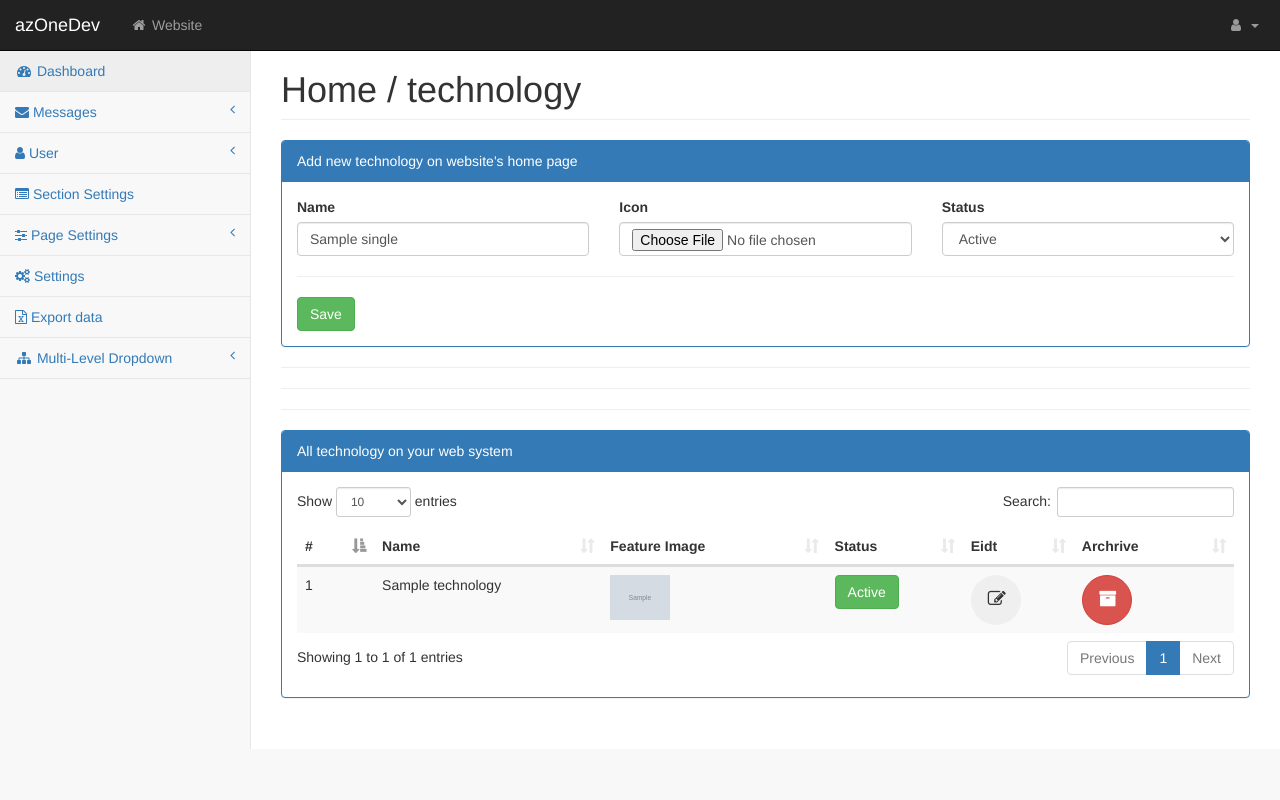
After one commit to azonedev/devstartup, a Laravel app: template resources/views/admin/pages/Home-technology-edit.blade.php in a window 1280 px wide. The commit adds this page. Run offline with Laravel 8, Linux system fonts and the light colour scheme; the template is opened without the code that fills it: most values are stand-ins (such as "Sample title", 1, 10 or a date in 2020); some libraries are stand-ins or nearby versions; some web fonts are replaced.

Commit message:
New fearture added on sytem [crud on admin for technology section]

```diff
--- /dev/null
+++ b/resources/views/admin/pages/Home-technology-edit.blade.php
@@ -0,0 +1,139 @@
+@extends('admin.admin-master')
+
+@section('page-title','Home / technology ')
+
+@section('main-content')
+    <div class="panel panel-primary ">
+        <div class="panel-heading">Add new technology on website's home page</div>
+        <div class="panel-body">
+            @foreach ($singleData as $item)
+
+            <form role="form" action="{{url('admin/home/technology/update')}}/{{$item->id}}" method="POST" enctype="multipart/form-data">
+
+                @csrf
+
+                <div class="row">
+                    <div class="col-md-4 col-sm-6">
+                         <label for="title">Name</label>
+                        <input type="text" class="form-control" name="name" value="{{$item->name}}"  required>
+                    </div>
+                    <div class="col-md-4 col-sm-6">
+                         <label for="title">Icon</label>
+                        <input type="file" class="form-control" name="image">
+                    </div>
+                    <div class="col-md-4 col-sm-6">
+                        <label for="title">Status</label>
+                        <select name="status" class="form-control" id="">
+                            @if ($item->status=="active")
+                                <option value="active" selected>Active</option>
+                            @else
+                                <option value="active">Active</option>
+                            @endif
+
+                            @if ($item->status=='archrived')
+                                <option value="archrived" selected>Archrived</option>
+                            @else
+                                <option value="archrived">Archrived</option>
+                            @endif
+                        </select>
+                    </div>
+                </div>
+                <hr>
+                <input type="hidden" name="prev-img" value="{{$item->img}}">
+
+
+                <input type="submit" class="btn btn-success" value="Save">
+            @endforeach
+
+            </form>
+        </div>
+    </div>
+
+    {{-- end of form --}}
+<hr><hr><hr>
+
+    <div class="row">
+                        <div class="col-lg-12">
+                            <div class="panel panel-primary">
+                                <div class="panel-heading">
+                                    All technology on your web system
+                                </div>
+                                <!-- /.panel-heading -->
+                                <div class="panel-body">
+                                    <div class="table-responsive">
+                                        <table class="table table-striped table-hover" id="dataTables-example">
+                                            <thead class="thead-dark">
+                                                <tr>
+                                                    <th>#</th>
+                                                    <th>Name</th>
+                                                    <th>Feature Image</th>
+                                                    <th>Status</th>
+                                                    <th>Eidt</th>
+                                                    <th>Archrive</th>
+                                                </tr>
+                                            </thead>
+                                            <tbody>
+                                                @php
+                                                    $i = 0;
+                                                @endphp
+                                                @foreach ($technologyData as $item)
+                                                <tr>
+                                                    <td>{{$i+=1}}</td>
+                                                    <td>{{$item->name}}</td>
+                                                    <td class="center">
+                                                        <img src='{{asset("$item->img")}}' width="60px" alt="">
+                                                    </td>
+                                                    <td class="center">
+                                                        @if ($item->status=="active")
+                                                            <p class="btn btn-success">Active</p>
+                                                        @else
+                                                            <p class="btn btn-danger">Archrived</p>
+                                                        @endif
+                                                    </td>
+                                                    <td class="center">
+                                                        <form action="{{url('admin/home/technology/edit')}}/{{$item->id}}" method="post">
+                                                            @csrf
+                                                            <button type="submit" class="btn btn-secodary btn-circle btn-lg"><i class="fa fa-edit"></i></button>
+                                                        </form>
+
+                                                    </td>
+                                                    <td class="center">
+                                                        <form action="{{url('admin/home/technology/archrive')}}/{{$item->id}}" method="post">
+                                                            @csrf
+                                                            <button type="submit" class="btn btn-danger btn-circle btn-lg"><i class="fa fa-archive"></i></button>
+                                                        </form>
+                                                    </td>
+                                                </tr>
+                                                <div class="p-2"></div>
+                                                @endforeach
+                                            </tbody>
+                                        </table>
+                                    </div>
+                                <!-- /.panel-body -->
+                            </div>
+                            <!-- /.panel -->
+                        </div>
+                        <!-- /.col-lg-12 -->
+                    </div>
+                    <!-- /.row -->
+@endsection
+
+@section('extra-js')
+    <!-- DataTables JavaScript -->
+    <script src="{{asset('assets/admin/js/dataTables/jquery.dataTables.min.js')}}"></script>
+    <script src="{{asset('assets/admin/js/dataTables/dataTables.bootstrap.min.js')}}"></script>
+    <script>
+            $(document).ready(function() {
+                $('#dataTables-example').DataTable({
+                        responsive: true
+                });
+            });
+        </script>
+
+    <script src="{{asset('assets/ckeditor/ckeditor.js')}}"></script>
+
+	<script>
+      CKEDITOR.replace('blog');
+    </script>
+
+@endsection
--- a/resources/views/admin/partials/menu.blade.php
+++ b/resources/views/admin/partials/menu.blade.php
@@ -125,7 +125,7 @@
                                          <a href="{{url('/admin/home/team')}}"><i class="fa fa-home"></i> Team </a>
                                     </li>
                                     <li>
-                                         <a href="#"><i class="fa fa-home"></i> Technologies </a>
+                                         <a href="{{url('/admin/home/technology')}}"><i class="fa fa-home"></i> Technologies </a>
                                     </li>
                                 </ul>
                             </li>
--- a/routes/web.php
+++ b/routes/web.php
@@ -53,12 +53,12 @@ Route::group(['prefix'=>'admin', 'middleware' =>'AdminAction'],function (){
         Route::post('/home/team/update/{id}',"admin\homepage\TeamController@update");
         Route::post('/home/team/archrive/{id}',"admin\homepage\TeamController@destroy");
 
-        // home - technology
-        Route::get('/home/team',"admin\homepage\TeamController@index");
-        Route::post('/home/team/store',"admin\homepage\TeamController@store");
-        Route::post('/home/team/edit/{id}',"admin\homepage\TeamController@edit");
-        Route::post('/home/team/update/{id}',"admin\homepage\TeamController@update");
-        Route::post('/home/team/archrive/{id}',"admin\homepage\TeamController@destroy");
+        // home - TechnologyController
+        Route::get('/home/technology',"admin\homepage\Technology@index");
+        Route::post('/home/technology/store',"admin\homepage\Technology@store");
+        Route::post('/home/technology/edit/{id}',"admin\homepage\Technology@edit");
+        Route::post('/home/technology/update/{id}',"admin\homepage\Technology@update");
+        Route::post('/home/technology/archrive/{id}',"admin\homepage\Technology@destroy");
 
 });
 
```
Also changed, not shown: app/Http/Controllers/admin/homepage/Technology.php (+0 -11 lines), resources/views/admin/pages/Home-technology.blade.php (added, +117 -0 lines), public/assets/app-images/1603800198.jpg (added), public/assets/app-images/1603800318.jpg (added), public/assets/app-images/1603800364.jpg (added), public/assets/app-images/1603800413.jpg (added), public/assets/app-images/1603800483.jpg (added), public/assets/app-images/1603800544.jpg (added), public/assets/app-images/1603800581.jpg (added), public/assets/app-images/1603801890.png (added).
